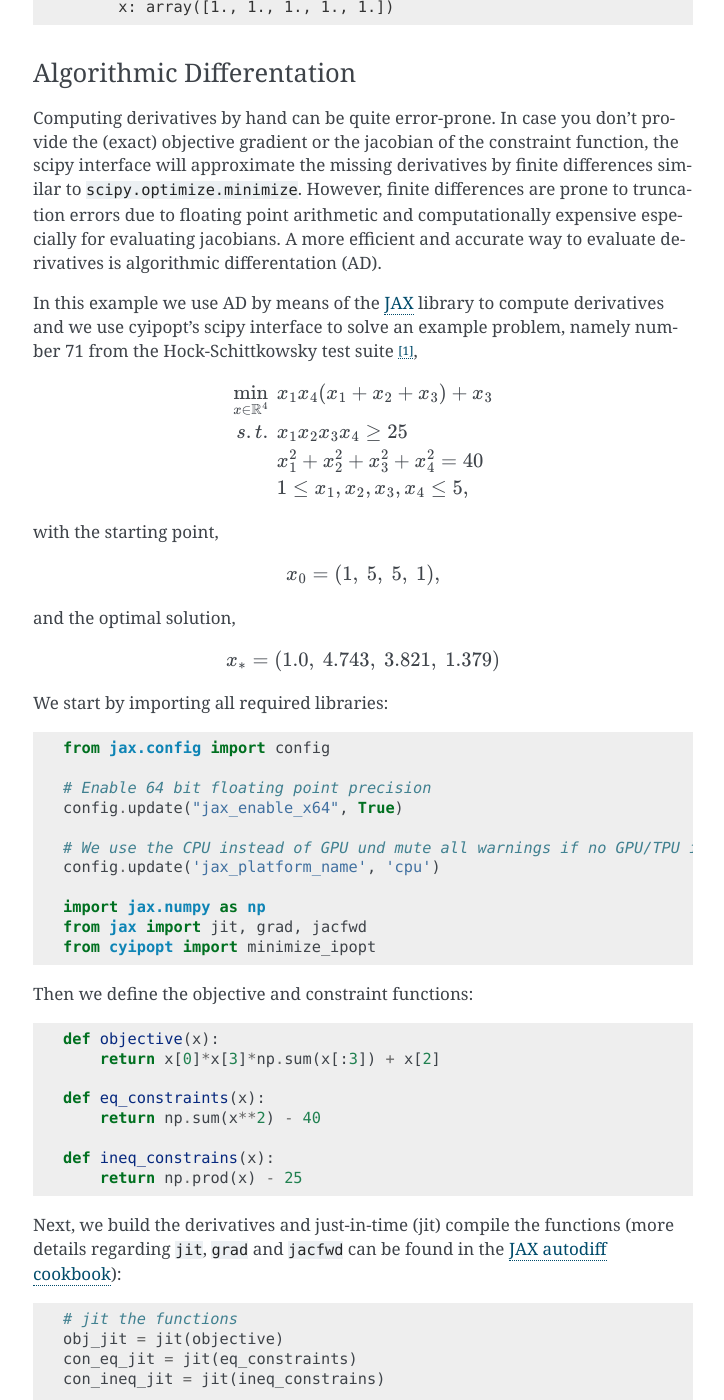
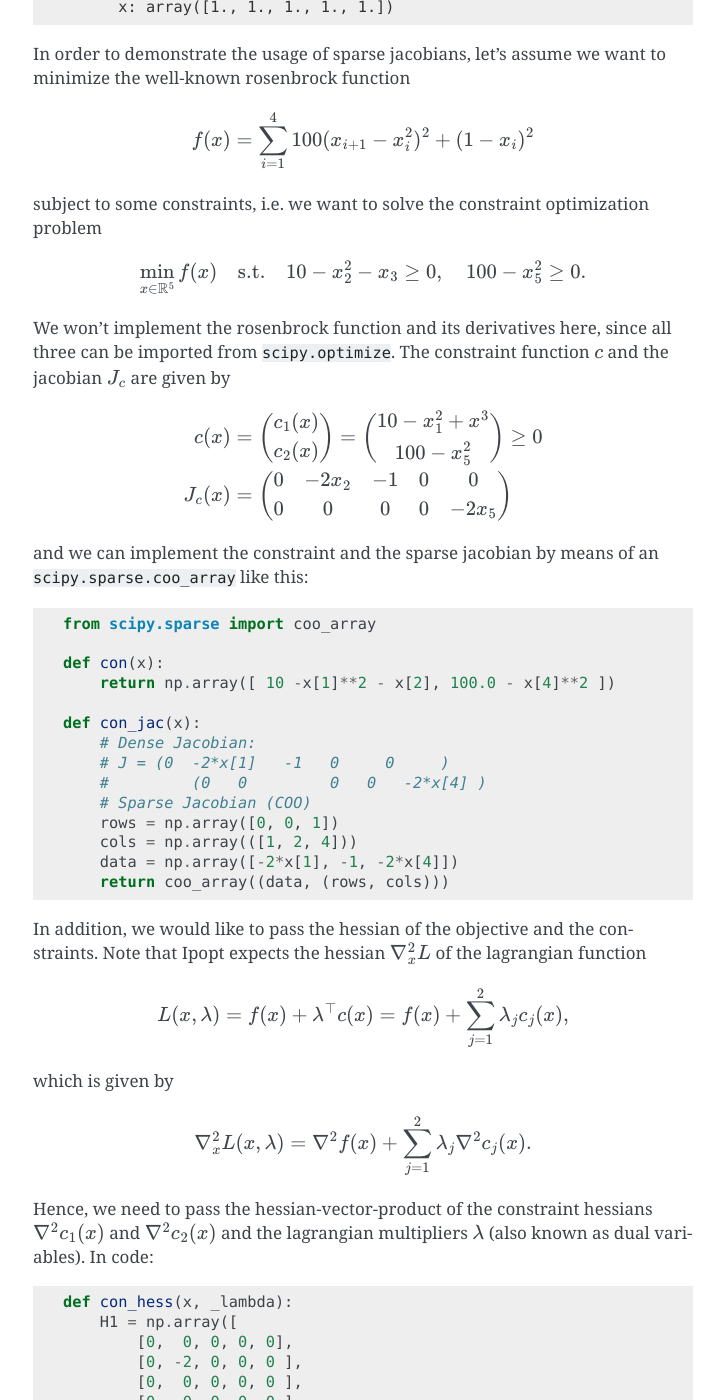
Before and after one commit to mechmotum/cyipopt, a Sphinx documentation site: the page built from docs/source/tutorial.rst, in a window 1280 px wide and 1400 px high, scrolled down 535 px. Shown: the whole window, without its empty margins (387-1111 px from the left). Built offline with Sphinx 7.4.7, drawn with Linux system fonts in a browser that asks for light colours; some of the changed text lies outside the part shown.

Commit message:
Added an example with sparse jacobians to the docs

```diff
--- a/docs/source/tutorial.rst
+++ b/docs/source/tutorial.rst
@@ -25,6 +25,99 @@ the same behaviour as ``scipy.optimize.minimize``, for example::
     status: 0
    success: True
          x: array([1., 1., 1., 1., 1.])
+
+
+In order to demonstrate the usage of sparse jacobians, let's assume we want to
+minimize the well-known rosenbrock function
+
+.. math::
+    f(x) = \sum_{i=1}^{4} 100 (x_{i+1} - x_i^2)^2 + (1-x_i)^2
+
+subject to some constraints, i.e. we want to solve the constraint
+optimization problem
+
+.. math::
+    \min_{x \in \mathbb{R}^5} f(x) \quad \text{s.t.} \quad
+         10 - x_2^2 - x_3 \geq 0, \quad
+         100 - x_5^2       \geq 0.
+
+We won't implement the rosenbrock function and its derivatives here, since
+all three can be imported from ``scipy.optimize``. The constraint function
+:math:`c` and the jacobian :math:`J_c` are given by
+
+.. math::
+    c(x) &= \begin{pmatrix} c_1(x) \\ c_2(x) \end{pmatrix} = \begin{pmatrix} 10 - x_1^2 + x^3 \\ 100 - x_5^2 \end{pmatrix} \geq 0 \\
+    J_c(x) &= \begin{pmatrix} 0 & -2x_2 & - 1 & 0 & 0 \\ 0 & 0 & 0 & 0 & -2x_5 \end{pmatrix}
+
+and we can implement the constraint and the sparse jacobian
+by means of an ``scipy.sparse.coo_array`` like this::
+
+    from scipy.sparse import coo_array
+
+    def con(x):
+        return np.array([ 10 -x[1]**2 - x[2], 100.0 - x[4]**2 ])
+
+    def con_jac(x):
+        # Dense Jacobian:
+        # J = (0  -2*x[1]   -1   0     0     )
+        #	  (0   0         0   0   -2*x[4] )
+        # Sparse Jacobian (COO)
+        rows = np.array([0, 0, 1])
+        cols = np.array(([1, 2, 4]))
+        data = np.array([-2*x[1], -1, -2*x[4]])
+        return coo_array((data, (rows, cols)))
+
+In addition, we would like to pass the hessian of the objective and the constraints.
+Note that Ipopt expects the hessian :math:`\nabla^2_x L` of the lagrangian function
+
+.. math::
+    L(x, \lambda) = f(x) + \lambda^\top c(x) = f(x) + \sum_{j=1}^{2} \lambda_j c_j(x),
+
+which is given by
+
+.. math::
+    \nabla^2_x L(x, \lambda) = \nabla^2 f(x) + \sum_{j=1}^2 \lambda_j \nabla^2 c_j(x).
+
+Hence, we need to pass the hessian-vector-product of the constraint hessians
+:math:`\nabla^2 c_1(x)` and :math:`\nabla^2 c_2(x)` and the lagrangian multipliers
+:math:`\lambda` (also known as dual variables). In code: ::
+
+    def con_hess(x, _lambda):
+        H1 = np.array([
+            [0,  0, 0, 0, 0],
+            [0, -2, 0, 0, 0 ],
+            [0,  0, 0, 0, 0 ],
+            [0,  0, 0, 0, 0 ],
+            [0,  0, 0, 0, 0 ]
+        ])
+
+        H2 = np.array([
+            [0, 0, 0, 0,  0],
+            [0, 0, 0, 0,  0],
+            [0, 0, 0, 0,  0],
+            [0, 0, 0, 0,  0],
+            [0, 0, 0, 0, -2]
+        ])
+        return _lambda[0] * H1 + _lambda[1] * H2
+
+Ipopt only uses the lower triangle of the hessian-vector-product
+under the hood, due to the symmetry of the hessians. Similar to sparse jacobians,
+it also supports sparse hessians, but this isn't supported by the scipy interface yet.
+However, you can use cyipopt's problem interface in case you need to pass sparse hessians.
+
+Finally, after defining the constraint and the initial guess, we can solve the
+problem::
+
+    from scipy.optimize import rosen, rosen_der, rosen_hess
+
+    constr = {'type': 'ineq', 'fun': con, 'jac': con_jac, 'hess': con_hess}
+
+    # initial guess
+    x0 = np.array([1.1, 1.1, 1.1, 1.1, 1.1])
+
+    # solve the problem
+    res = minimize_ipopt(rosen, jac=rosen_der, hess=rosen_hess, x0=x0, constraints=constr)
+
 
 Algorithmic Differentation
 --------------------------
```
